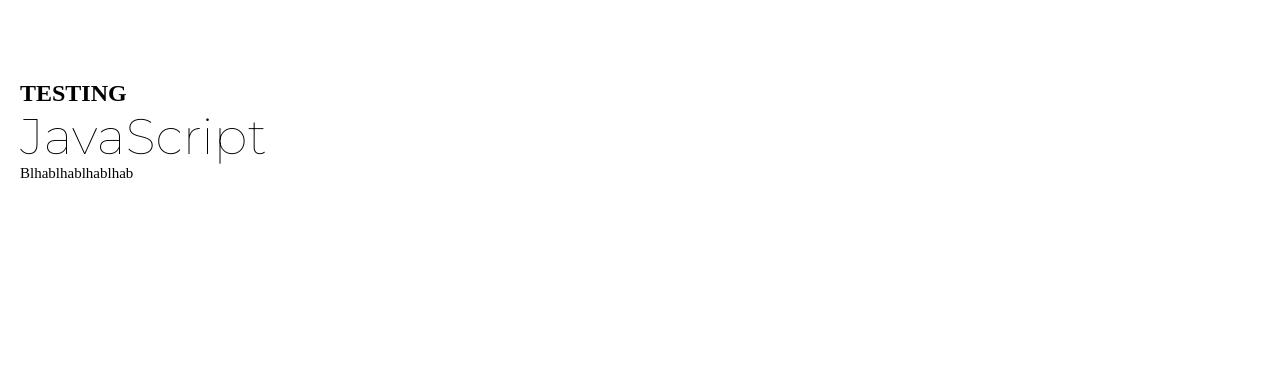
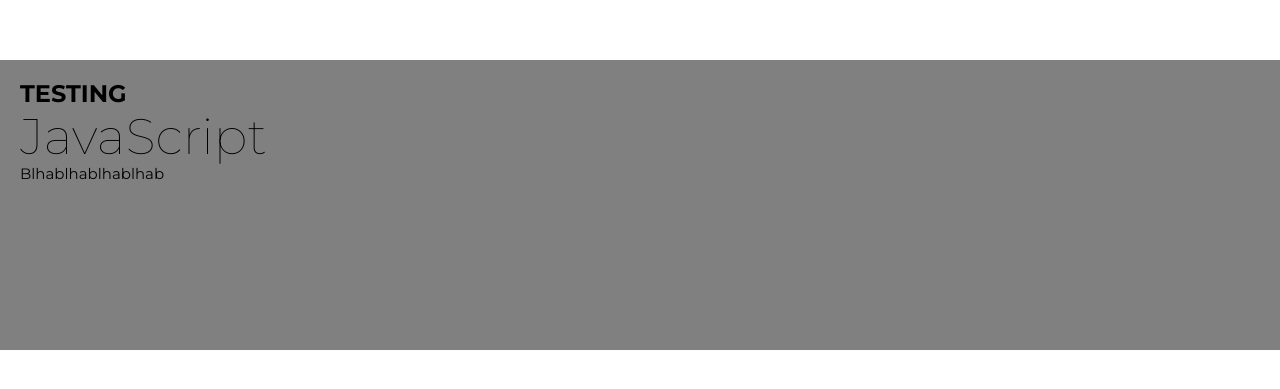
Before and after one commit to Bouderton/about-me, a React (Vite) app in the folder hello-vite/: page /skills in a window 1280 px wide. Shown: the part 205-594 px from the top of the page. Built offline with nearby package versions, Linux system fonts and the light colour scheme.

Commit message:
more updates

```diff
--- a/hello-vite/src/components/Art/Art.css
+++ b/hello-vite/src/components/Art/Art.css
@@ -0,0 +1,3 @@
+.art {
+    color: white;
+}
--- a/hello-vite/src/components/Art/Art.jsx
+++ b/hello-vite/src/components/Art/Art.jsx
@@ -1,12 +1,17 @@
 import "./Art.css";
 import Nav from "../Nav/Nav";
+import Footer from "../Footer/Footer";
+import Video from "../Video/Video";
+import woowoo4k from "../../images/woowoo4k.mp4";
 
 const MyArt = () => {
   return <>
   <Nav/>
+  <Video src ={woowoo4k}/>
     <div className="art">
-      <p>Art</p>
+      <h1>Art</h1>
     </div>
+    <Footer/>
     </>
 };
 
--- a/hello-vite/src/components/Main/Main.css
+++ b/hello-vite/src/components/Main/Main.css
@@ -1,13 +1,14 @@
 .main {
-    margin: 100px auto;
+    margin: 0 auto;
     text-align: center;
     display: flex;
     flex-direction: column;
+    background-color: #0b0924;
 }
 
 .box {
-    background: white;
-    height: 500px;
+    background: grey;
+    height: 250px;
     margin-top: 100px;
     padding: 20px 20px;
 }
--- a/hello-vite/src/components/Main/Main.jsx
+++ b/hello-vite/src/components/Main/Main.jsx
@@ -12,9 +12,9 @@ const Main = () => {
   return (
  <>
  <Nav/>
-    <div>
+    {/* <div>
       <Video src={woowoo4k}/>
-    </div>
+    </div> */}
     <main className='main'>
       <Header text={"Who Am I?"}/>
       <div className='box'>
--- a/hello-vite/src/components/Skills/Skills.css
+++ b/hello-vite/src/components/Skills/Skills.css
@@ -2,6 +2,7 @@
     display: flex;
     justify-content: center;
     flex-direction: column;
+    font-family: "Montserrat-Regular";
     /* text-align: center;
     align-items: center; */
     margin: 50px 0;
```
